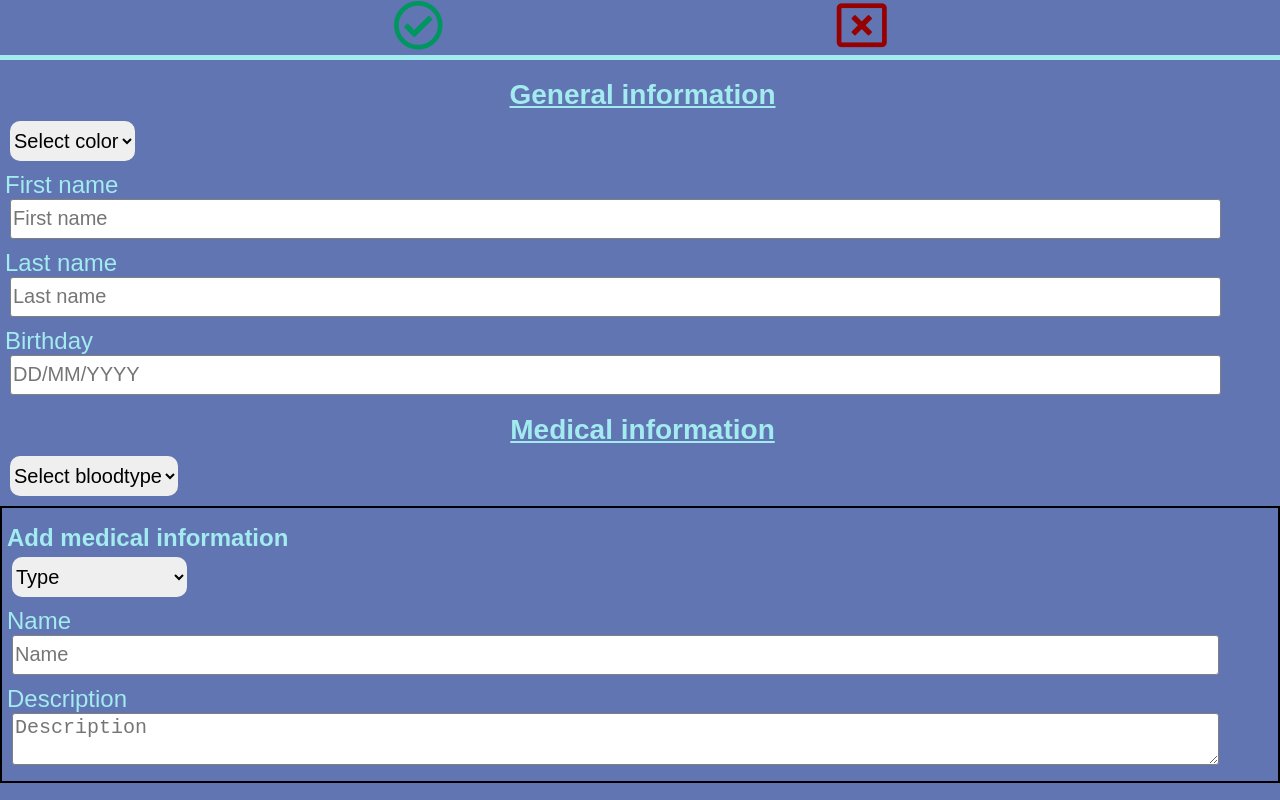
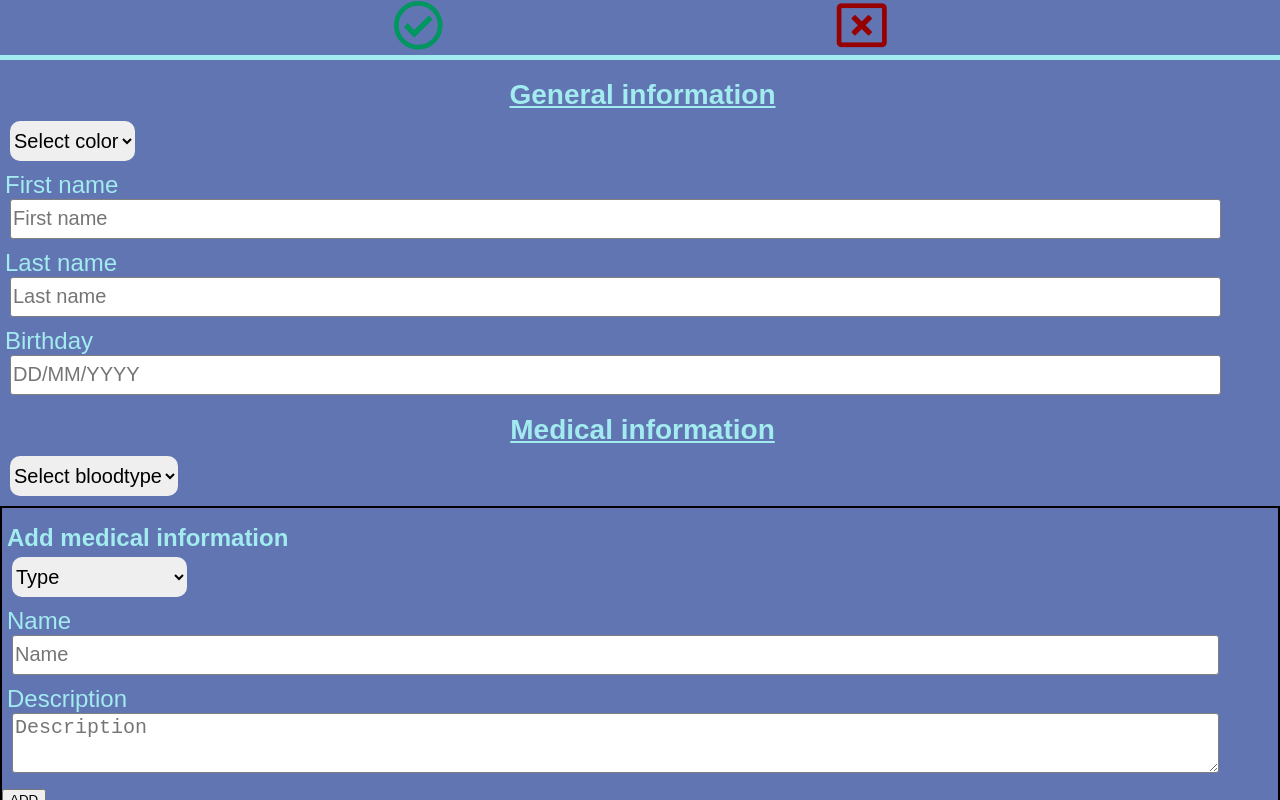
Before and after one commit to struebig/babysitter, a React (Create React App) app: page /childrenData in a window 1280 px wide. Built offline with nearby package versions, Linux system fonts and the light colour scheme.

Commit message:
Implement MedicalCard

```diff
--- a/src/components/InputLong.js
+++ b/src/components/InputLong.js
@@ -15,7 +15,7 @@ const StyledInput = styled.textarea`
     border-radius: 3px;
     font-size: 20px;
     width: 95%;
-    height: auto;
+    height: 60px;
     margin-left: 5px;
 `;
 
--- a/src/components/MedicalCard.js
+++ b/src/components/MedicalCard.js
@@ -38,6 +38,7 @@ function MedicalCard() {
                 placeholder="Description"
                 //   onChange={handleChange}
             />
+            <button>ADD</button>
         </StyledCard>
     );
 }
--- a/src/components/Output.js
+++ b/src/components/Output.js
@@ -8,6 +8,7 @@ const Container = styled.div`
 const StyledLabel = styled.div`
     display: block;
     margin-left: 5px;
+    font-size: 18px;
 `;
 
 const StyledOutput = styled.div`
```
